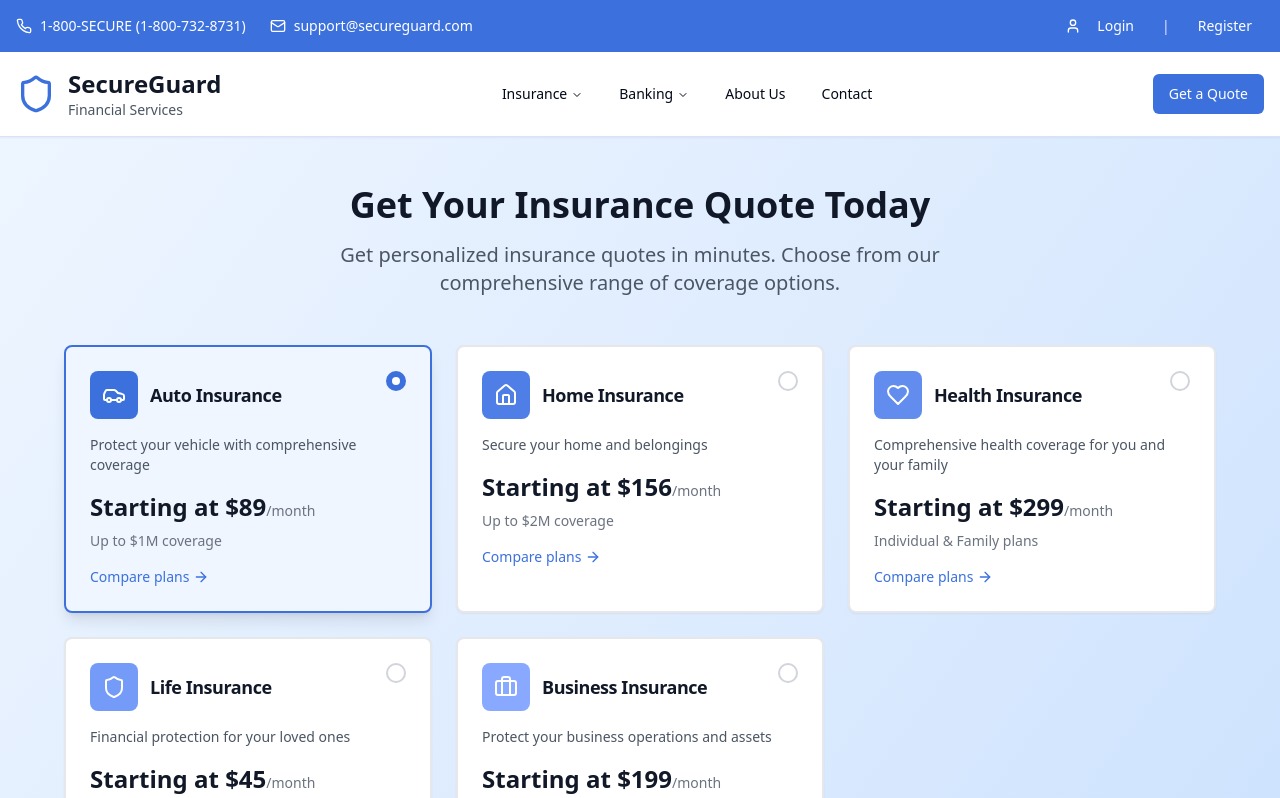
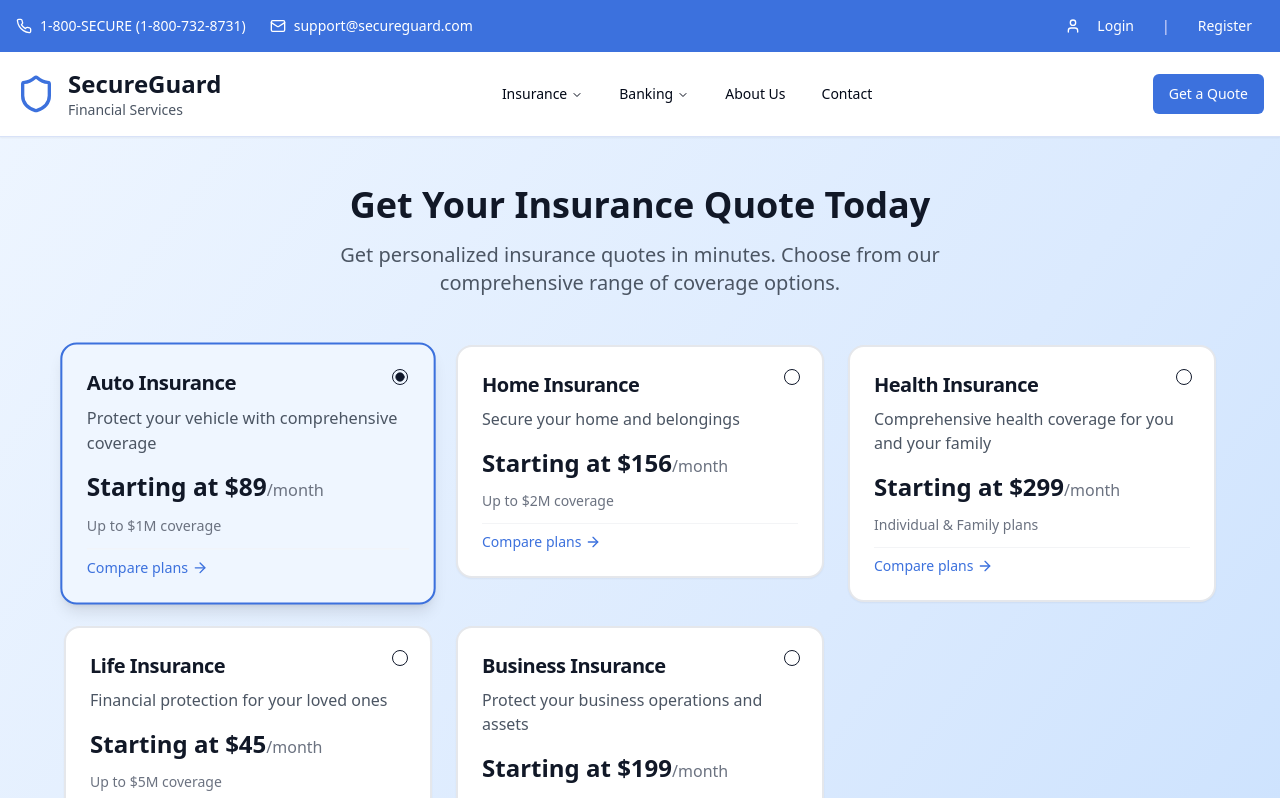
Before and after one commit to jithendran-design/policy-mods-demo-app, a React (Vite) app: page / in a window 1280 px wide. Shown: the top 798 px of the page. Built offline with nearby package versions, Linux system fonts and the light colour scheme.

Commit message:
Refactor: Apply card style to insurance cards
Apply the card style and border radius to the insurance cards on the homepage, matching the provided image.

```diff
--- a/src/pages/Index.tsx
+++ b/src/pages/Index.tsx
@@ -2,6 +2,7 @@
 import { useState } from "react";
 import { Card, CardContent, CardDescription, CardHeader, CardTitle } from "@/components/ui/card";
 import { Button } from "@/components/ui/button";
+import { RadioGroup, RadioGroupItem } from "@/components/ui/radio-group";
 import { Shield, Car, Home, Heart, Briefcase, ArrowRight } from "lucide-react";
 import { useNavigate } from "react-router-dom";
 import Header from "@/components/Header";
@@ -83,77 +84,80 @@ const Index = () => {
         </div>
 
         {/* Insurance Types Grid */}
-        <div className="grid md:grid-cols-2 lg:grid-cols-3 gap-6 max-w-6xl mx-auto mb-8">
+        <RadioGroup
+          value={selectedInsurance}
+          onValueChange={setSelectedInsurance}
+          className="grid md:grid-cols-2 lg:grid-cols-3 gap-6 max-w-6xl mx-auto mb-8"
+        >
           {insuranceTypes.map((insurance) => {
             const IconComponent = insurance.icon;
             const isSelected = selectedInsurance === insurance.id;
             return (
-              <Card
-                key={insurance.id}
-                className={`cursor-pointer transition-all duration-300 border-2 ${
+              <div key={insurance.id} className="relative">
+                <RadioGroupItem
+                  value={insurance.id}
+                  id={insurance.id}
+                  className="absolute top-6 right-6 z-10"
+                />
+                <label
+                  htmlFor={insurance.id}
+                  className={`block cursor-pointer transition-all duration-300 ${
+                    isSelected ? 'transform scale-[1.02]' : ''
+                  }`}
+                >
+                  <Card className={`h-full border-2 rounded-2xl transition-all duration-300 ${
                     isSelected
                       ? 'border-[#3C71DD] bg-blue-50 shadow-lg'
-                    : 'border-gray-200 hover:border-[#3C71DD]/40 hover:shadow-md'
-                }`}
-                onClick={() => handleInsuranceSelect(insurance.id)}
-              >
-                <CardHeader className="pb-4">
+                      : 'border-gray-200 hover:border-[#3C71DD]/40 hover:shadow-md bg-white'
+                  }`}>
+                    <CardHeader className="pb-4 pt-6">
                       <div className="flex items-start justify-between">
-                    <div className="flex items-center space-x-3">
-                      <div className={`${insurance.color} w-12 h-12 rounded-lg flex items-center justify-center`}>
-                        <IconComponent className="h-6 w-6 text-white" />
-                      </div>
-                      <div>
-                        <CardTitle className="text-lg text-gray-900">{insurance.title}</CardTitle>
-                      </div>
-                    </div>
-                    <div className={`w-5 h-5 rounded-full border-2 ${
-                      isSelected
-                        ? 'border-[#3C71DD] bg-[#3C71DD]'
-                        : 'border-gray-300'
-                    } flex items-center justify-center`}>
-                      {isSelected && (
-                        <div className="w-2 h-2 bg-white rounded-full"></div>
-                      )}
+                        <div className="flex-1">
+                          <CardTitle className="text-xl font-bold text-gray-900 mb-2">{insurance.title}</CardTitle>
+                          <CardDescription className="text-gray-600 text-base">
+                            {insurance.description}
+                          </CardDescription>
                         </div>
                       </div>
                     </CardHeader>
-                <CardContent className="pt-0">
-                  <CardDescription className="text-gray-600 mb-4">
-                    {insurance.description}
-                  </CardDescription>
-                  <div className="space-y-2">
+                    <CardContent className="pt-0 pb-6">
+                      <div className="space-y-3">
                         <div className="text-2xl font-bold text-gray-900">
                           Starting at {insurance.startingPrice}
-                      <span className="text-sm font-normal text-gray-500">/month</span>
+                          <span className="text-base font-normal text-gray-500">/month</span>
                         </div>
                         <div className="text-sm text-gray-500">
                           {insurance.coverage}
                         </div>
-                  </div>
-                  <div className="mt-4">
-                    <button className="text-[#3C71DD] text-sm font-medium flex items-center hover:text-[#2F5FC7] transition-colors">
+                        <div className="pt-2 border-t border-gray-100">
+                          <button
+                            type="button"
+                            className="text-[#3C71DD] text-sm font-medium flex items-center hover:text-[#2F5FC7] transition-colors"
+                          >
                             Compare plans <ArrowRight className="h-4 w-4 ml-1" />
                           </button>
                         </div>
+                      </div>
                     </CardContent>
                   </Card>
+                </label>
+              </div>
             );
           })}
-        </div>
+        </RadioGroup>
 
         {/* Get Quote Button */}
         <div className="text-center mb-16">
           <Button
             onClick={handleGetQuote}
-            className="bg-[#3C71DD] hover:bg-[#2F5FC7] text-white font-medium py-3 px-8 text-lg rounded-lg transition-colors duration-200"
+            className="bg-[#3C71DD] hover:bg-[#2F5FC7] text-white font-medium py-3 px-8 text-lg rounded-xl transition-colors duration-200"
           >
             Get Quote for {insuranceTypes.find(i => i.id === selectedInsurance)?.title}
           </Button>
         </div>
 
         {/* Features Section */}
-        <div className="mt-16 bg-white rounded-xl shadow-xl p-8 border border-[#3C71DD]/10">
+        <div className="mt-16 bg-white rounded-2xl shadow-xl p-8 border border-[#3C71DD]/10">
           <h2 className="text-2xl font-bold text-center mb-8 text-gray-800">Why Choose SecureGuard?</h2>
           <div className="grid md:grid-cols-3 gap-8">
             <div className="text-center">
```
Lines whose indentation alone changed are shown as unchanged.
